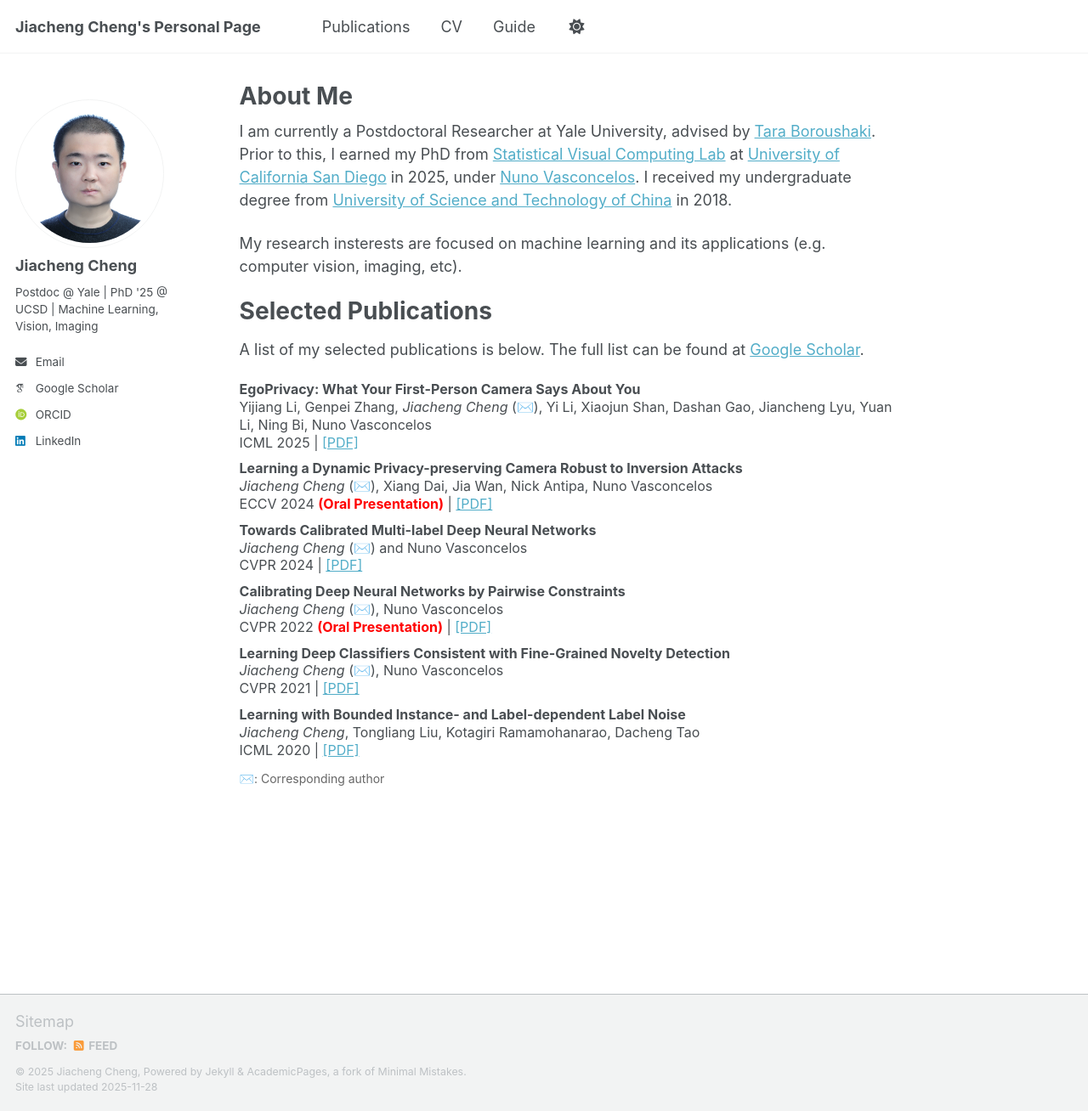
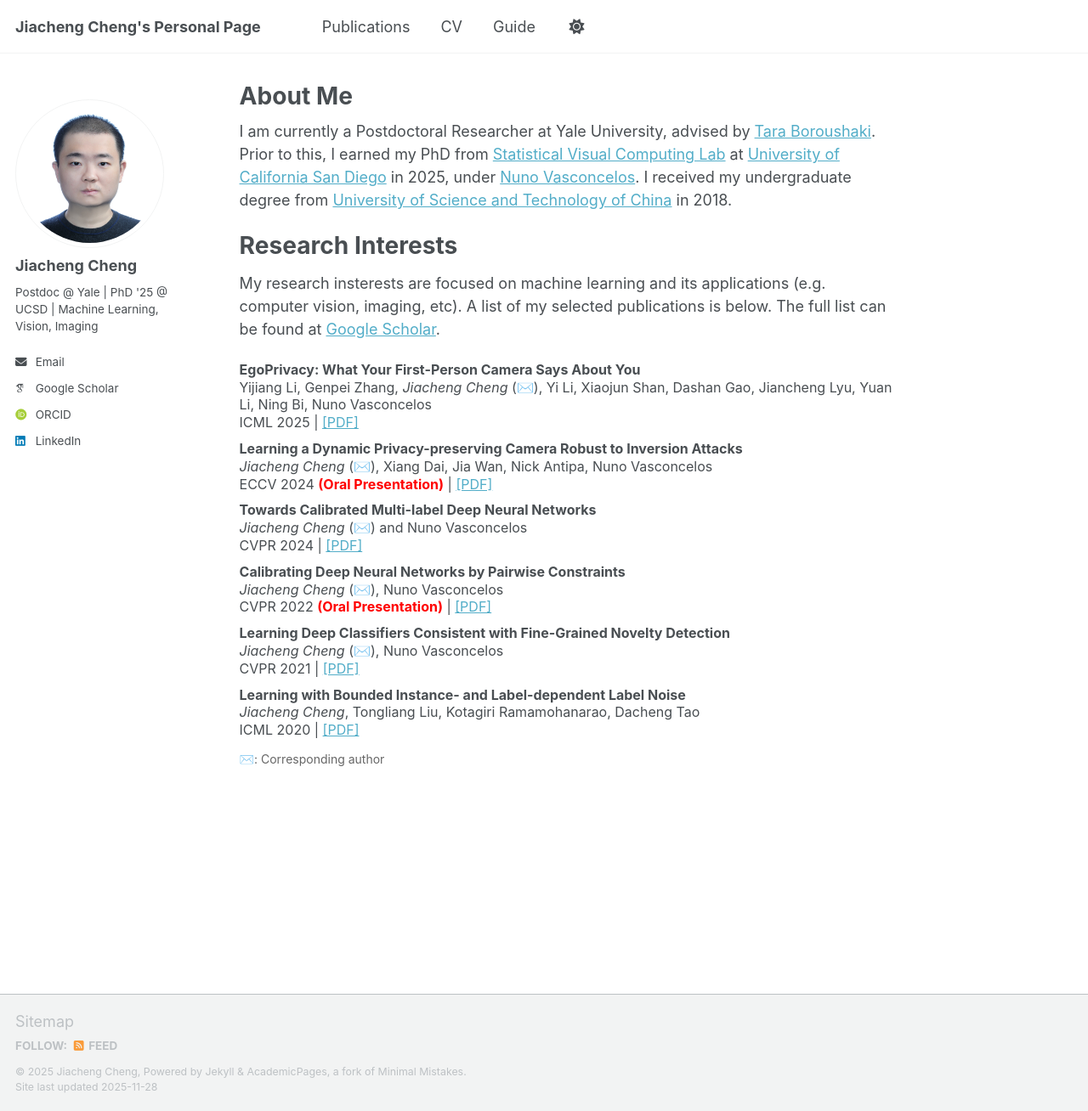
Before and after one commit to JiachengCheng96/JiachengCheng96.github.io, a Jekyll site: the page built from _pages/about.md, in a window 1280 px wide and 1308 px high. Shown: the whole window at 85% size. Built offline with Jekyll 4.4.1, drawn with Linux system fonts in a browser that asks for light colours; some web fonts are replaced; a script that is not in the unit is left out.

Commit message:
Update about.md

```diff
--- a/_pages/about.md
+++ b/_pages/about.md
@@ -10,12 +10,11 @@ redirect_from:
 
 I am currently a Postdoctoral Researcher at Yale University, advised by [Tara Boroushaki](https://taraboroushaki.com/). Prior to this, I earned my PhD from  [Statistical Visual Computing Lab](http://www.svcl.ucsd.edu/) at [University of California San Diego](https://ucsd.edu/) in 2025, under [Nuno Vasconcelos](http://www.svcl.ucsd.edu/~nuno/). I received my undergraduate degree from [University of Science and Technology of China](https://en.ustc.edu.cn/) in 2018.
 
-My research insterests are focused on machine learning and its applications (e.g. computer vision, imaging, etc).
 
 
-# Selected Publications
+# Research Interests
 
-A list of my selected publications is below. The full list can be found at [Google Scholar](https://scholar.google.com/citations?user=bWqc6Z8AAAAJ&hl).
+My research insterests are focused on machine learning and its applications (e.g. computer vision, imaging, etc). A list of my selected publications is below. The full list can be found at [Google Scholar](https://scholar.google.com/citations?user=bWqc6Z8AAAAJ&hl).
 
 <div style="font-size: 16px; line-height: 1.3;">
 
```
